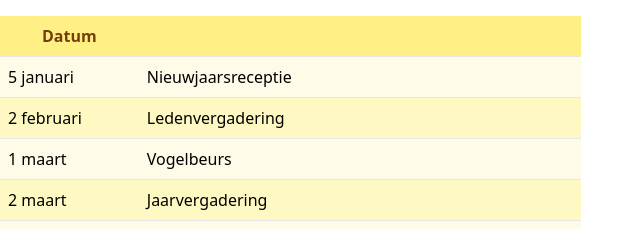
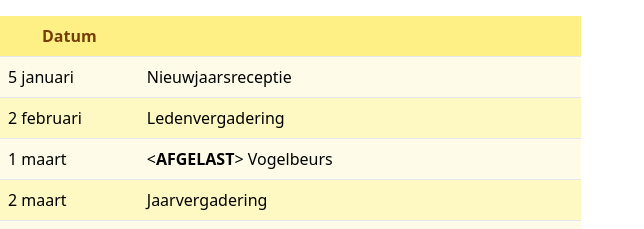
Before and after one commit to Soester-Vogelvrienden/SVV-website, an Eleventy site: page src/pages/agenda.md in a window 1280 px wide. Shown: the part 1160-1389 px from the top of the page, without its empty margins (0-644 px from the left). Built offline with nearby package versions, Linux system fonts and the light colour scheme; Eleventy itself is replaced by a stand-in of ours; files that its build step writes are made by us from their sources.

Commit message:
Update Pagina's “agenda”

```diff
--- a/src/pages/agenda.md
+++ b/src/pages/agenda.md
@@ -12,7 +12,7 @@ eleventyNavigation:
 | --------- | ------------------ |
 | 5 januari | Nieuwjaarsreceptie |
 | 2 februari| Ledenvergadering   |
-| 1 maart   | <AFGELAST> Vogelbeurs         |
+| 1 maart   | <**AFGELAST**> Vogelbeurs         |
 | 2 maart   | Jaarvergadering    |
 | 28 maart  | Paasbingo          |
 | 7 april   | Ledenvergadering   |
```
